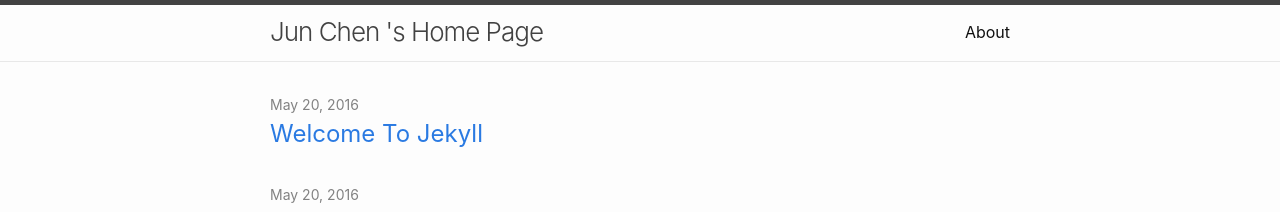
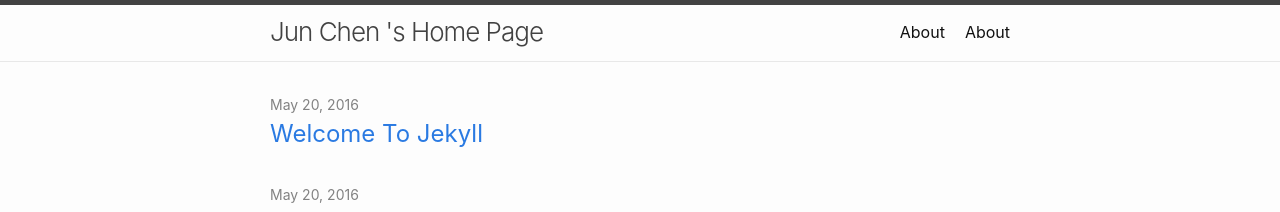
Before and after one commit to chenjunonly/home, a Jekyll site: the page built from index.md, in a window 1280 px wide. Shown: the top 212 px of the page. Built offline with Jekyll 4.4.1, drawn with Linux system fonts in a browser that asks for light colours.

Commit message:
Update _config.yml

```diff
--- a/_config.yml
+++ b/_config.yml
@@ -49,6 +49,7 @@ minima:
 # this and add the path to the pages in order as they should show up
 header_pages:
  - about.md
+ - about.md
 
 # Build settings
 theme: minima
```
